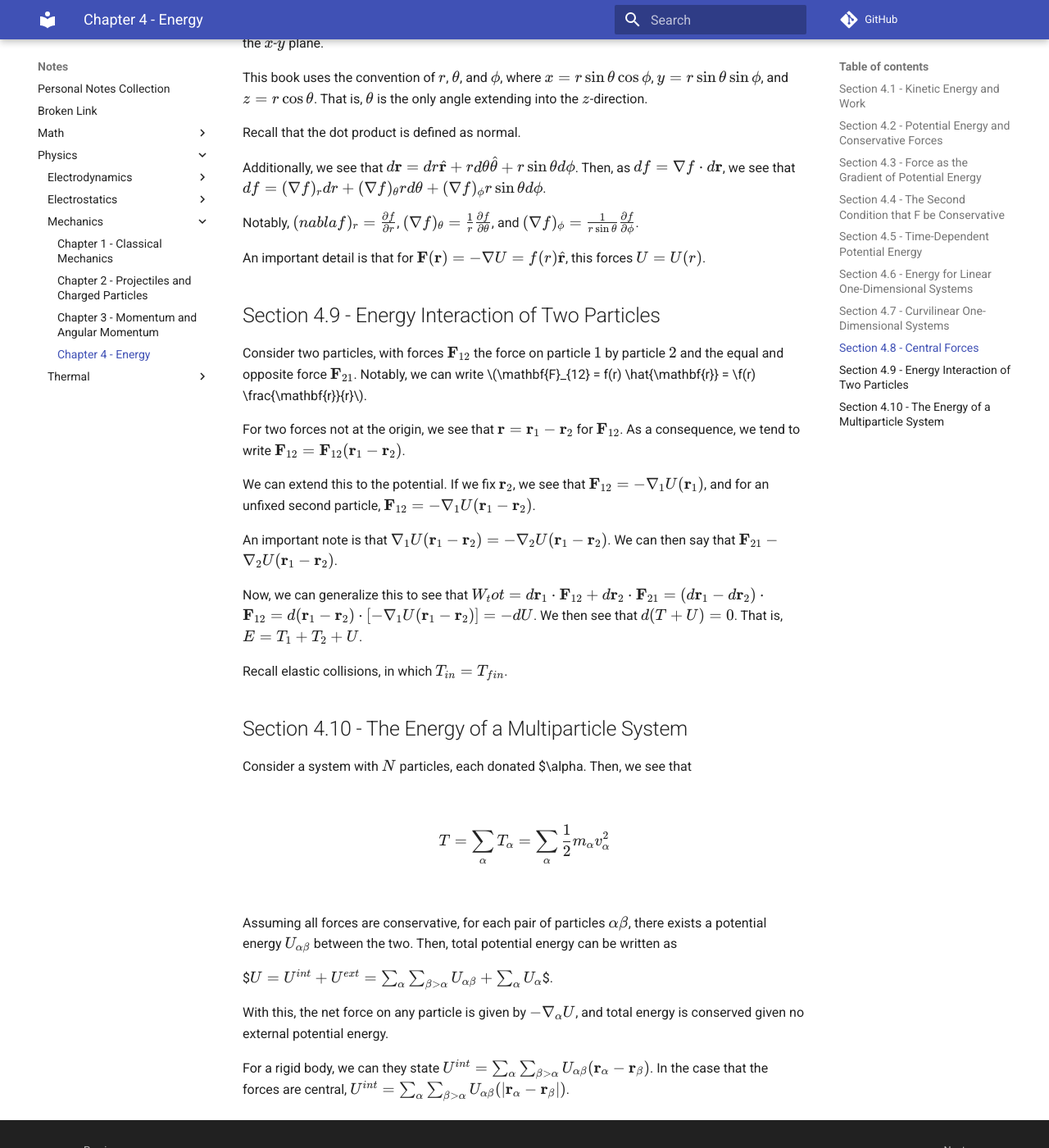
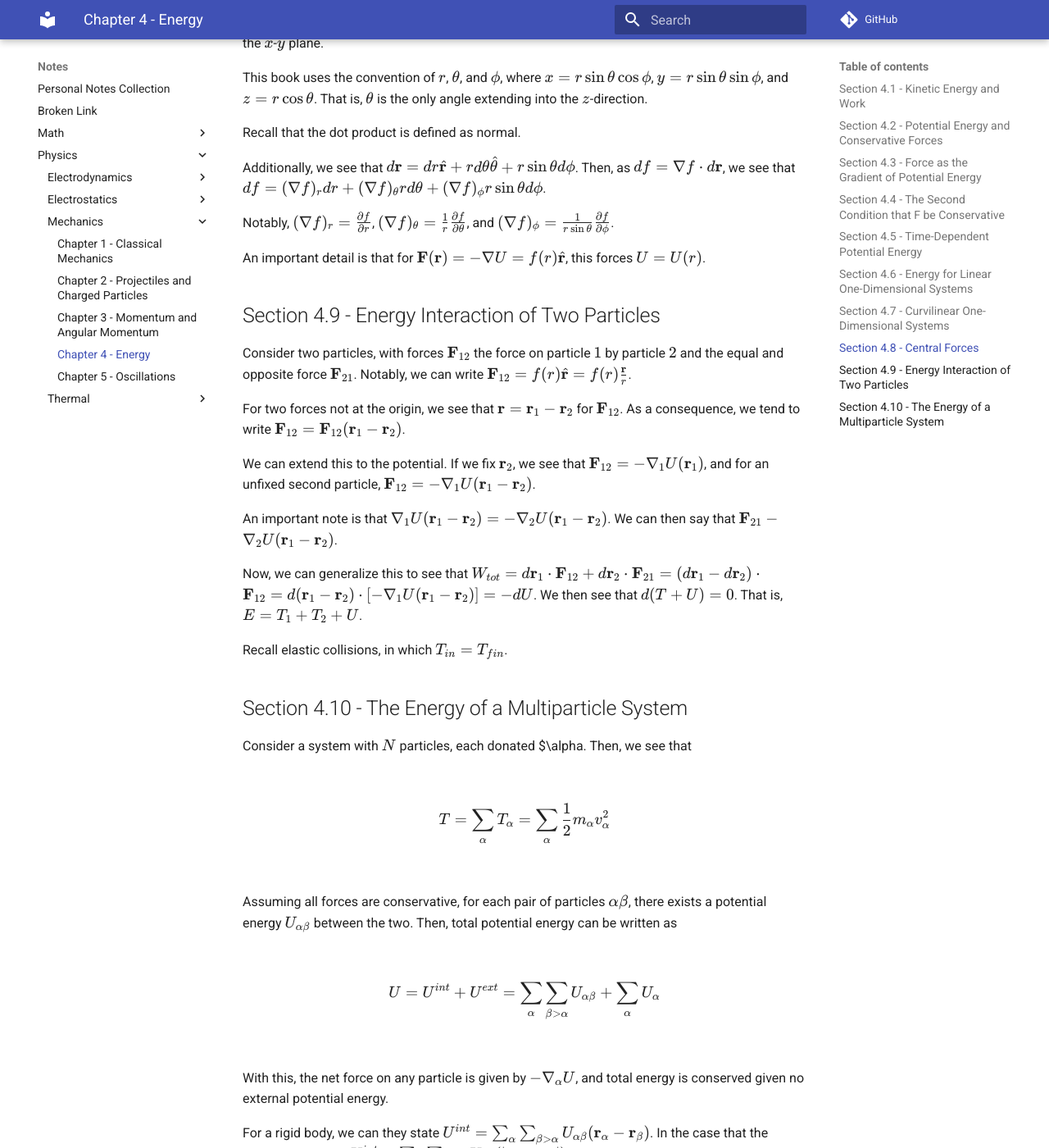
Before and after one commit to Indigo5684/Notes, an MkDocs documentation site: the page built from docs/physics/mechanics/4-energy.md, in a window 1280 px wide and 1400 px high, scrolled down 2930 px. Shown: the whole window at 82% size. Built offline with MkDocs 1.6.1 and Material for MkDocs 9.7.7, drawn with Linux system fonts in a browser that asks for light colours; comment, search, counter and statistics services are not loaded; some of the changed text lies outside the part shown.

Commit message:
Mechanics Chapter 5

```diff
--- a/docs/physics/mechanics/4-energy.md
+++ b/docs/physics/mechanics/4-energy.md
@@ -82,13 +82,13 @@
 
 Additionally, we see that $d\mathbf{r} = dr \hat{\mathbf{r}} + r d\theta \hat{\mathbf{\theta}} + r \sin \theta d \phi$. Then, as $df = \nabla f \cdot d\mathbf{r}$, we see that $df = (\nabla f)_r dr + (\nabla f)_\theta r d\theta + (\nabla f)_\phi r \sin \theta d\phi$.
 
-Notably, $(nabla f)_r = \frac{\partial f}{\partial r}$, $(\nabla f)_\theta = \frac{1}{r} \frac{\partial f}{\partial \theta}$, and $(\nabla f)_\phi = \frac{1}{r \sin \theta} \frac{\partial f}{\partial \phi}$.
+Notably, $(\nabla f)_r = \frac{\partial f}{\partial r}$, $(\nabla f)_\theta = \frac{1}{r} \frac{\partial f}{\partial \theta}$, and $(\nabla f)_\phi = \frac{1}{r \sin \theta} \frac{\partial f}{\partial \phi}$.
 
 An important detail is that for $\mathbf{F}(\mathbf{r}) = -\nabla U = f(r) \hat{\mathbf{r}}$, this forces $U = U(r)$.
 
 ## Section 4.9 - Energy Interaction of Two Particles
 
-Consider two particles, with forces $\mathbf{F}_{12}$ the force on particle $1$ by particle $2$ and the equal and opposite force $\mathbf{F}_{21}$. Notably, we can write $\mathbf{F}_{12} = f(r) \hat{\mathbf{r}} = \f(r) \frac{\mathbf{r}}{r}$.
+Consider two particles, with forces $\mathbf{F}_{12}$ the force on particle $1$ by particle $2$ and the equal and opposite force $\mathbf{F}_{21}$. Notably, we can write $\mathbf{F}_{12} = f(r) \hat{\mathbf{r}} = f(r) \frac{\mathbf{r}}{r}$.
 
 For two forces not at the origin, we see that $\mathbf{r} = \mathbf{r}_1 - \mathbf{r}_2$ for $\mathbf{F}_{12}$. As a consequence, we tend to write $\mathbf{F}_{12} = \mathbf{F}_{12} (\mathbf{r}_1 - \mathbf{r}_2)$.
 
@@ -96,7 +96,7 @@
 
 An important note is that $\nabla_1 U(\mathbf{r}_1 - \mathbf{r}_2) = -\nabla_2 U(\mathbf{r}_1 - \mathbf{r}_2)$. We can then say that $\mathbf{F}_{21} - \nabla_2 U(\mathbf{r}_1 - \mathbf{r}_2)$.
 
-Now, we can generalize this to see that $W_tot = d\mathbf{r}_1 \cdot \mathbf{F}_{12} + d\mathbf{r}_2 \cdot \mathbf{F}_{21} = (d\mathbf{r}_1 - d\mathbf{r}_2) \cdot \mathbf{F}_{12} = d(\mathbf{r}_1 - \mathbf{r}_2) \cdot [-\nabla_1 U(\mathbf{r}_1 - \mathbf{r}_2)] = -dU$. We then see that $d(T + U) = 0$. That is, $E = T_1 + T_2 + U$.
+Now, we can generalize this to see that $W_{tot} = d\mathbf{r}_1 \cdot \mathbf{F}_{12} + d\mathbf{r}_2 \cdot \mathbf{F}_{21} = (d\mathbf{r}_1 - d\mathbf{r}_2) \cdot \mathbf{F}_{12} = d(\mathbf{r}_1 - \mathbf{r}_2) \cdot [-\nabla_1 U(\mathbf{r}_1 - \mathbf{r}_2)] = -dU$. We then see that $d(T + U) = 0$. That is, $E = T_1 + T_2 + U$.
 
 Recall elastic collisions, in which $T_{in} = T_{fin}$.
 
@@ -108,7 +108,7 @@
 
 Assuming all forces are conservative, for each pair of particles $\alpha \beta$, there exists a potential energy $U_{\alpha\beta}$ between the two. Then, total potential energy can be written as
 
-$$U = U^{int}+U^{ext} = \sum_\alpha \sum_{\beta > \alpha} U_{\alpha \beta} + \sum_\alpha U_\alpha$$.
+$$U = U^{int}+U^{ext} = \sum_\alpha \sum_{\beta > \alpha} U_{\alpha \beta} + \sum_\alpha U_\alpha$$
 
 With this, the net force on any particle is given by $-\nabla_\alpha U$, and total energy is conserved given no external potential energy.
 
```
Also changed, not shown: docs/physics/mechanics/5-oscillations.md (added, +143 -0 lines).
